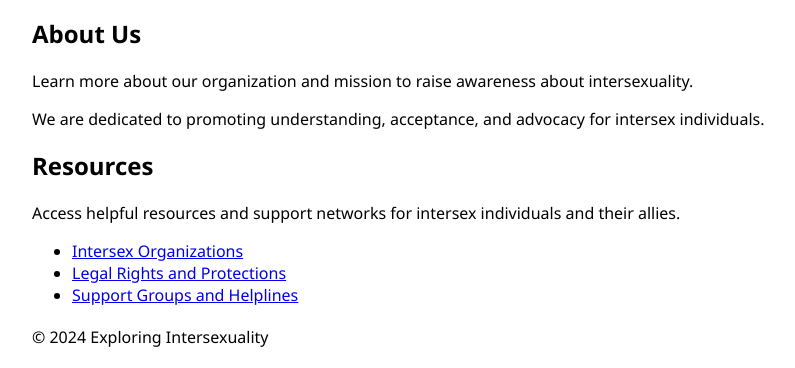
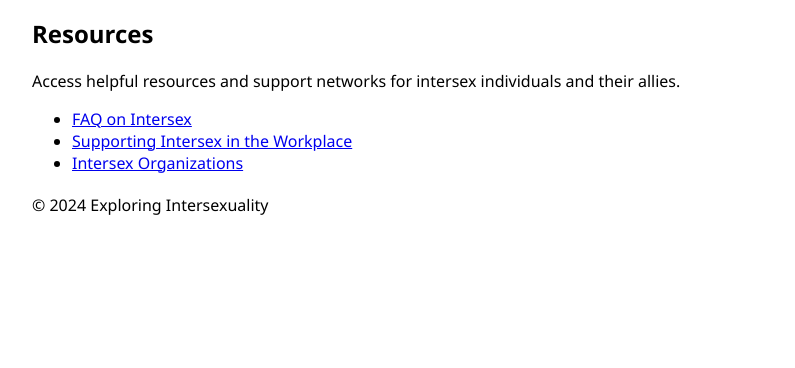
Before and after one commit to Jbasa04/Jbasa04.github.io, a plain HTML site: page intersex.html in a window 1280 px wide. Shown: the part 2074-2442 px from the top of the page, without its empty margins (208-1003 px from the left). After the commit the page ends 2310 px from the top, so only its background shows below. Drawn offline with Linux system fonts and the light colour scheme.

Commit message:
new look

```diff
--- a/intersex.html
+++ b/intersex.html
@@ -80,15 +80,15 @@
         </div>
     </header>
 
-    <div class="container">
+            <div class="container">
         <section id="articles">
             <h2>Articles</h2>
             <p>Explore informative articles on various aspects of intersexuality.</p>
             <ul>
-                <li><a href="#">Understanding Intersex Variation</a></li>
-                <li><a href="#">Medicalization of Intersex Bodies</a></li>
-                <li><a href="#">Navigating Intersex Identity</a></li>
-            </ul>
+                <li><a href="https://www.nature.com/articles/s41443-021-00485-w">Public understanding of intersex</a></li>
+                <li><a href="https://my.clevelandclinic.org/health/articles/16324-intersex">What is Intersex</a></li>
+                <li><a href="https://www.americanprogress.org/article/key-issues-facing-people-intersex-traits/">Key Issues Facing People With Intersex Traits</a></li>
+        </ul>
         </section>
 
         <section id="videos">
@@ -105,23 +105,16 @@
             </div>
         </section>
 
-        <section id="about">
-            <h2>About Us</h2>
-            <p>Learn more about our organization and mission to raise awareness about intersexuality.</p>
-            <p>We are dedicated to promoting understanding, acceptance, and advocacy for intersex individuals.</p>
-        </section>
-
-        <section id="resources">
+  <section id="resources">
             <h2>Resources</h2>
             <p>Access helpful resources and support networks for intersex individuals and their allies.</p>
             <ul>
-                <li><a href="#">Intersex Organizations</a></li>
-                <li><a href="#">Legal Rights and Protections</a></li>
-                <li><a href="#">Support Groups and Helplines</a></li>
+                <li><a href="https://interactadvocates.org/faq/">FAQ on Intersex</a></li>
+                <li><a href="https://interactadvocates.org/wp-content/uploads/2020/10/SupportingIntersexInclusionInTheWorkplace.pdf">Supporting Intersex in the Workplace</a></li>
+                <li><a href="https://interactadvocates.org/resources/intersex-organizations/">Intersex Organizations</a></li>
             </ul>
         </section>
     </div>
-
     <!-- Quiz popup -->
     <div id="quiz-popup">
         <h2>Quiz</h2>
```
